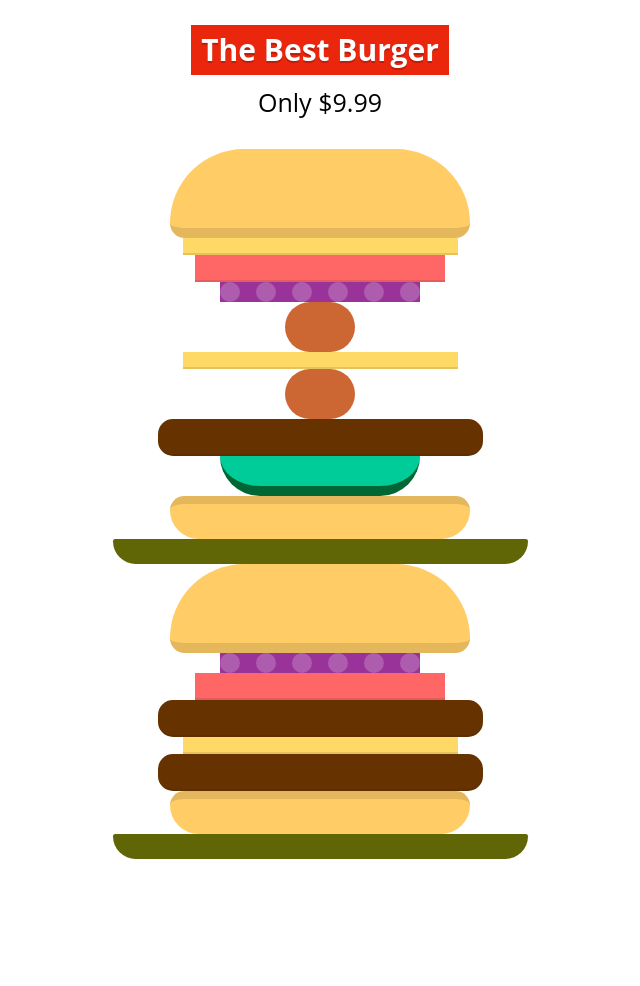
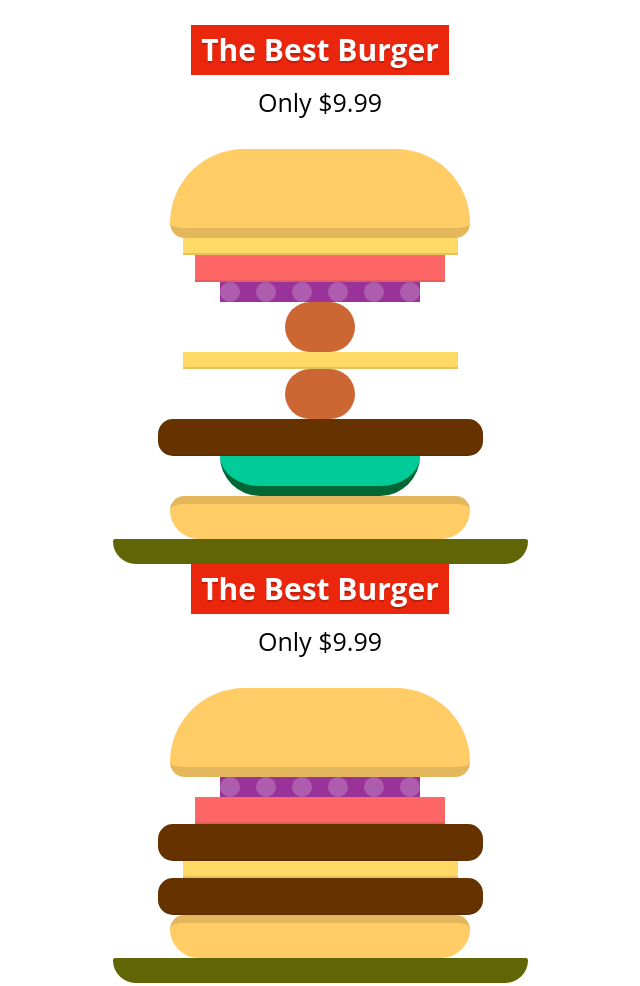
Before and after one commit to Elijahqw/lab6, a plain HTML site: page index.html in a window 1280 px wide. Shown: the whole page, without its empty margins (320-960 px from the left). Before the commit the page ends 884 px from the top, so only its background shows below. Drawn offline with Linux system fonts and the light colour scheme.

Commit message:
Fix second burger

```diff
--- a/index.html
+++ b/index.html
@@ -35,6 +35,8 @@
   </div>
 
   <!-- Second Burger -->
+  <h1>The Best Burger</h1>
+  <h2>Only $9.99</h2>
   <div class="burger">
     <div class="bun-top"></div>
 
```
